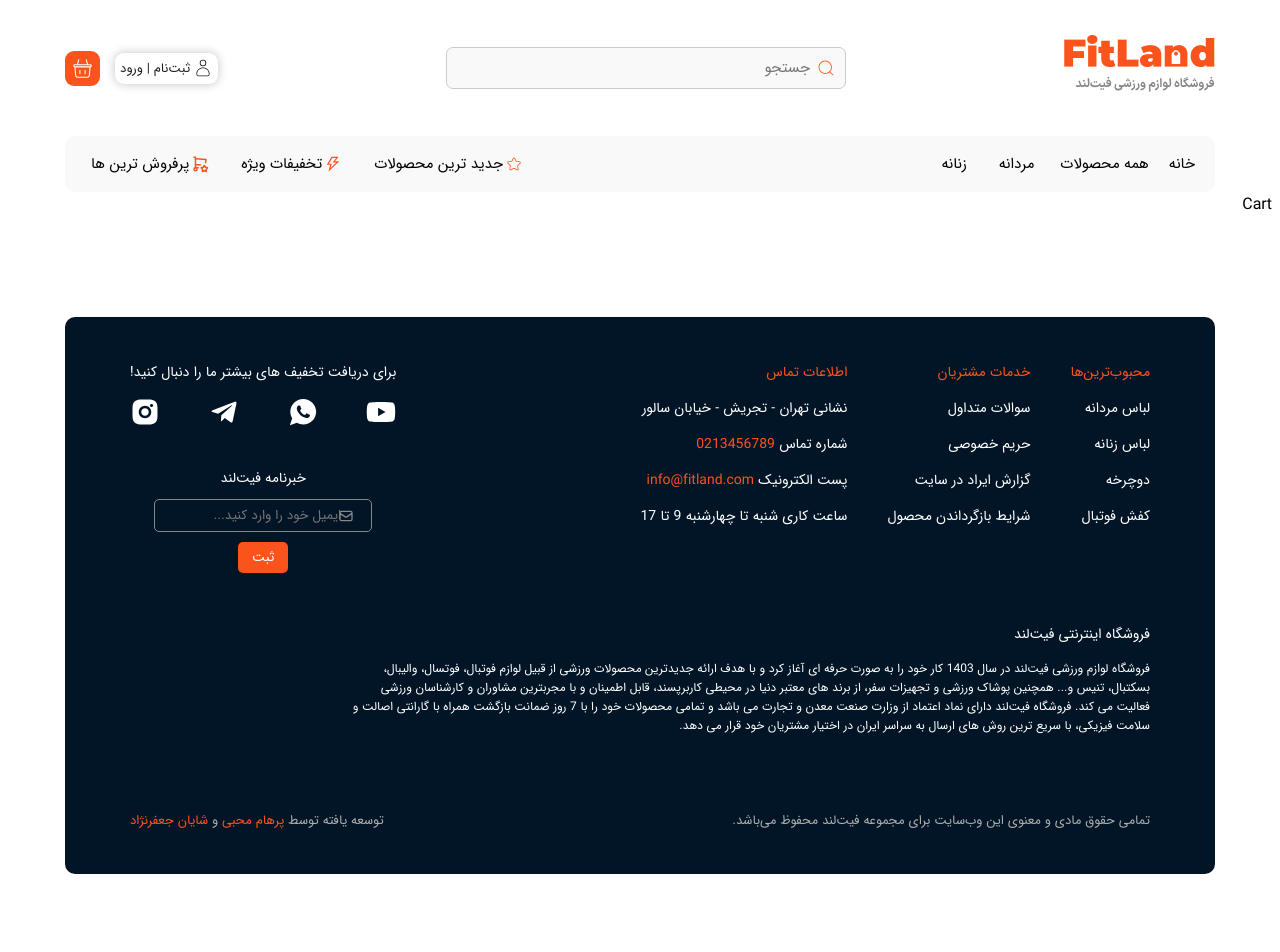
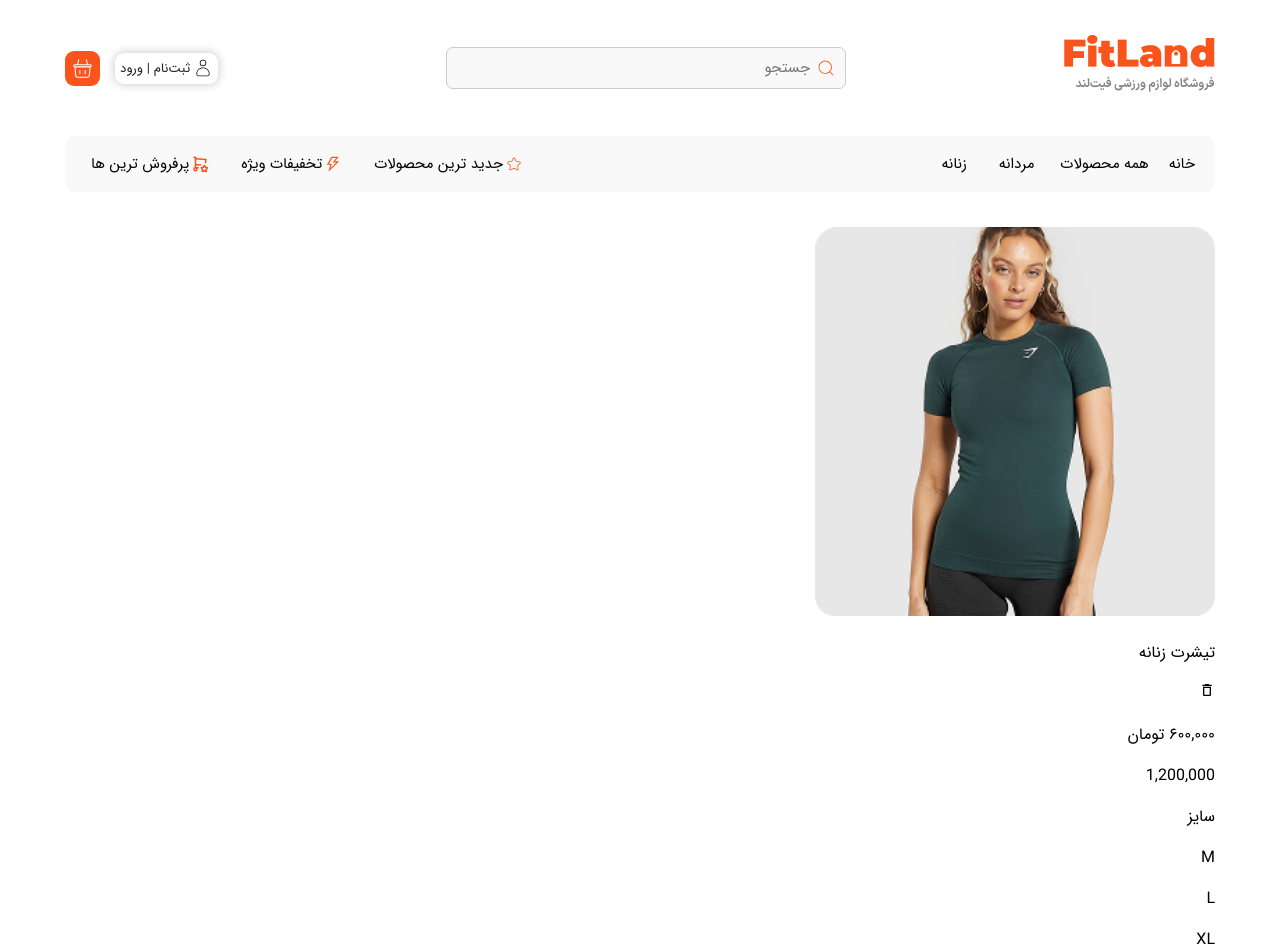
Before and after one commit to NooberThanYall/FitLand, a React (Vite) app: page /Cart in a window 1280 px wide. Shown: the top 952 px of the page. Before the commit the page ends 882 px from the top, so only its background shows below. Built offline with nearby package versions, Linux system fonts and the light colour scheme.

Commit message:
develope html templets cart

```diff
--- /dev/null
+++ b/src/Components/CardBasket/CardBasket.tsx
@@ -0,0 +1,41 @@
+import './CardBasket.css'
+import './mediaCardBasket.css'
+import { useState } from 'react'
+import { FiPlus } from "react-icons/fi";
+import { FiMinus } from "react-icons/fi";
+import { MdDeleteOutline } from "react-icons/md";
+
+export default function CardBasket() {
+
+    const [countProduct, setCountProduct] = useState<number>(1)
+
+    const minusProductCount = () => {
+        if (countProduct > 1) {
+            setCountProduct(countProduct - 1)
+        }
+    }
+
+
+    return (
+        <div className='card-basket-wrraper'>
+
+            <div className="container-img-main-product">
+                <img src="Imgs/img-product.png" className='img-main-product' />
+            </div>
+
+            <div className="container-name-and-icon-delete">
+                <p className="title-card-basket">تیشرت زنانه</p>
+                <MdDeleteOutline />
+            </div>
+            <p className="new-price-card-basket">۶۰۰,۰۰۰ تومان</p>
+            <p className="last-price-card-basket">1,200,000</p>
+            <p className="title-size-card-basket">سایز</p>
+            <div className="container-sizes-card-basket">
+                <p className="sizes-card-basket">M</p>
+                <p className="sizes-card-basket">L</p>
+                <p className="sizes-card-basket">XL</p>
+            </div>
+            <div className="plus-minus-card-basket"><FiPlus style={{ cursor: 'pointer' }} onClick={() => setCountProduct(countProduct + 1)} /> {countProduct} <FiMinus style={{ cursor: 'pointer' }} onClick={minusProductCount} /></div>
+        </div>
+    )
+}
--- a/src/Components/Cart/Cart.tsx
+++ b/src/Components/Cart/Cart.tsx
@@ -1,8 +1,13 @@
+import CardBasket from '../CardBasket/CardBasket'
 import './Cart.css'
 import './mediaCart.css'
 
 export default function Cart() {
   return (
-    <div>Cart</div>
+    <div className='container'>
+      <div className="container-cards-in-shop">
+        <CardBasket />
+      </div>
+    </div>
   )
 }
```
Also changed, not shown: src/Components/CardBasket/CardBasket.css (added), src/Components/CardBasket/mediaCardBasket.css (added).
